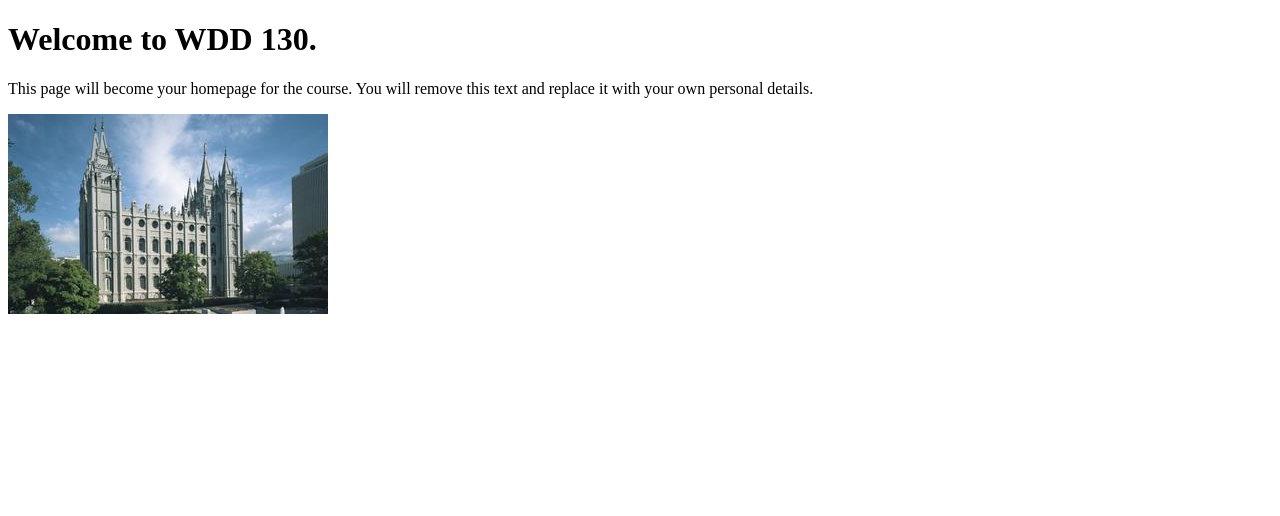
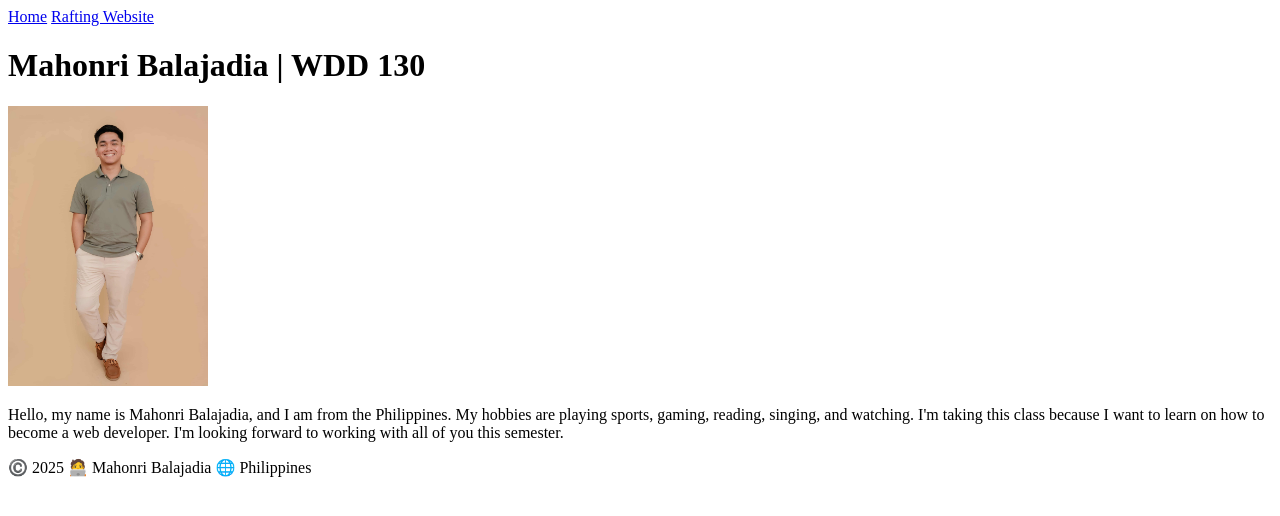
Before and after one commit to brother-of-jared/wdd130, a plain HTML site: page index.html in a window 1280 px wide. Drawn offline with Linux system fonts and the light colour scheme.

Commit message:
Created my website profile

```diff
--- a/index.html
+++ b/index.html
@@ -1,14 +1,29 @@
 <!DOCTYPE html>
 <html lang="en">
+
 <head>
     <meta charset="UTF-8">
     <meta name="viewport" content="width=device-width, initial-scale=1.0">
-    <title>WDD 130 | Personal Homepage</title>
+    <title>Mahonri Balajadia | WDD 130</title>
 </head>
+
 <body>
-    <h1>Welcome to WDD 130.</h1>
-    <p>This page will become your homepage for the course. You will remove this text and replace it with your own personal details.</p>
+    <header>
+        <nav>
+            <a href="#">Home</a>
+            <a href="wwr/">Rafting Website</a>
+        </nav>
+    </header>
+    <main>
+        <h1>Mahonri Balajadia | WDD 130</h1>
+        <img src="images/profile.jpg" alt="My Profile Picture" width="200">
+        <p>Hello, my name is Mahonri Balajadia, and I am from the Philippines. My hobbies are playing sports, gaming,
+            reading, singing, and watching. I'm taking this class because I want to learn on how to become a web
+            developer. I'm looking forward to working with all of you this semester.</p>
+    </main>
+    <footer>
+        <p>©️ 2025 🧑‍💻 Mahonri Balajadia 🌐 Philippines</p>
+    </footer>
+</body>
 
-    <img src="images/salt-lake-temple.jpg" alt="The Salt Lake Temple.">
-</body>
 </html>
```
Also changed, not shown: images/profile.jpg (added).
